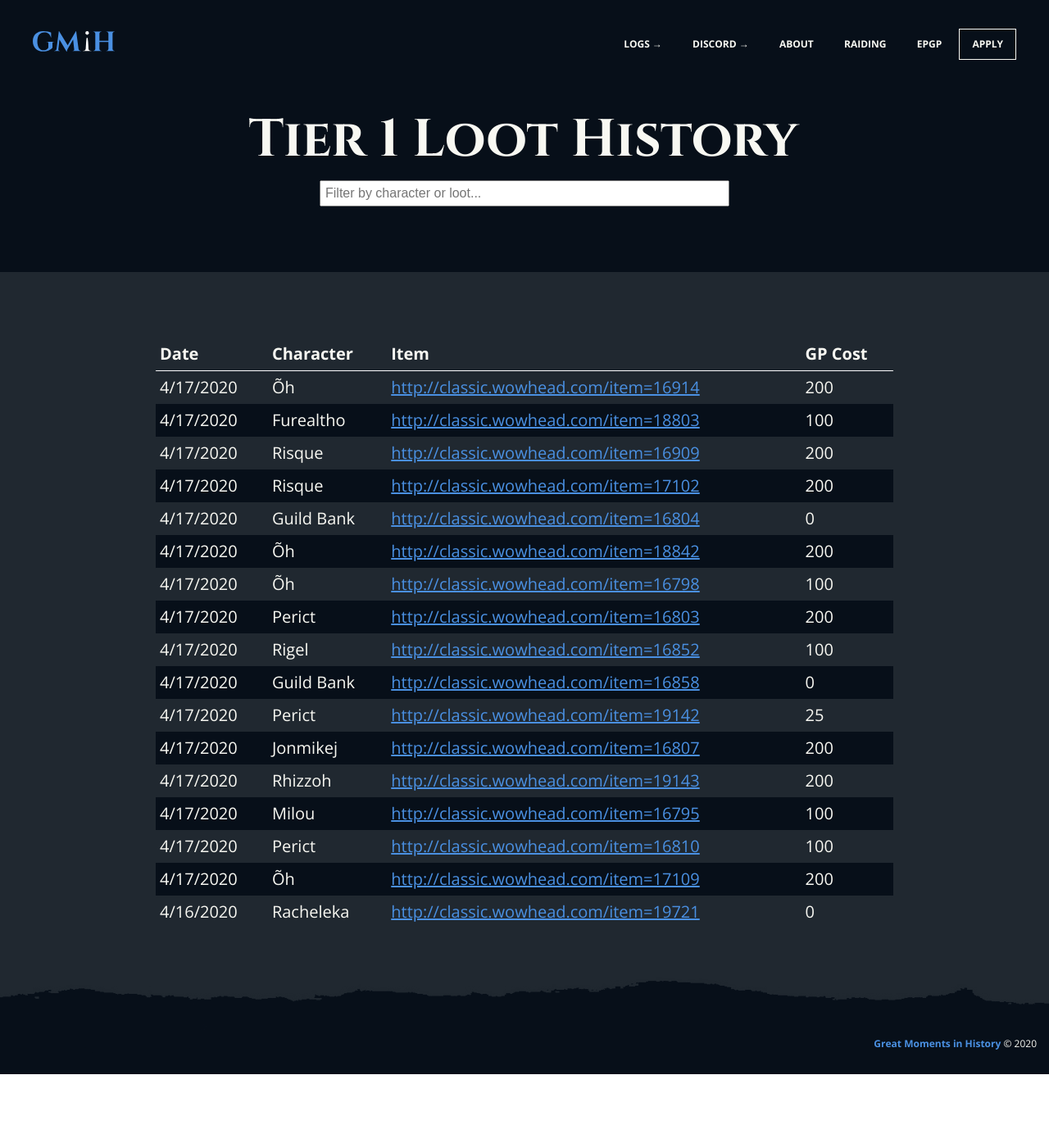
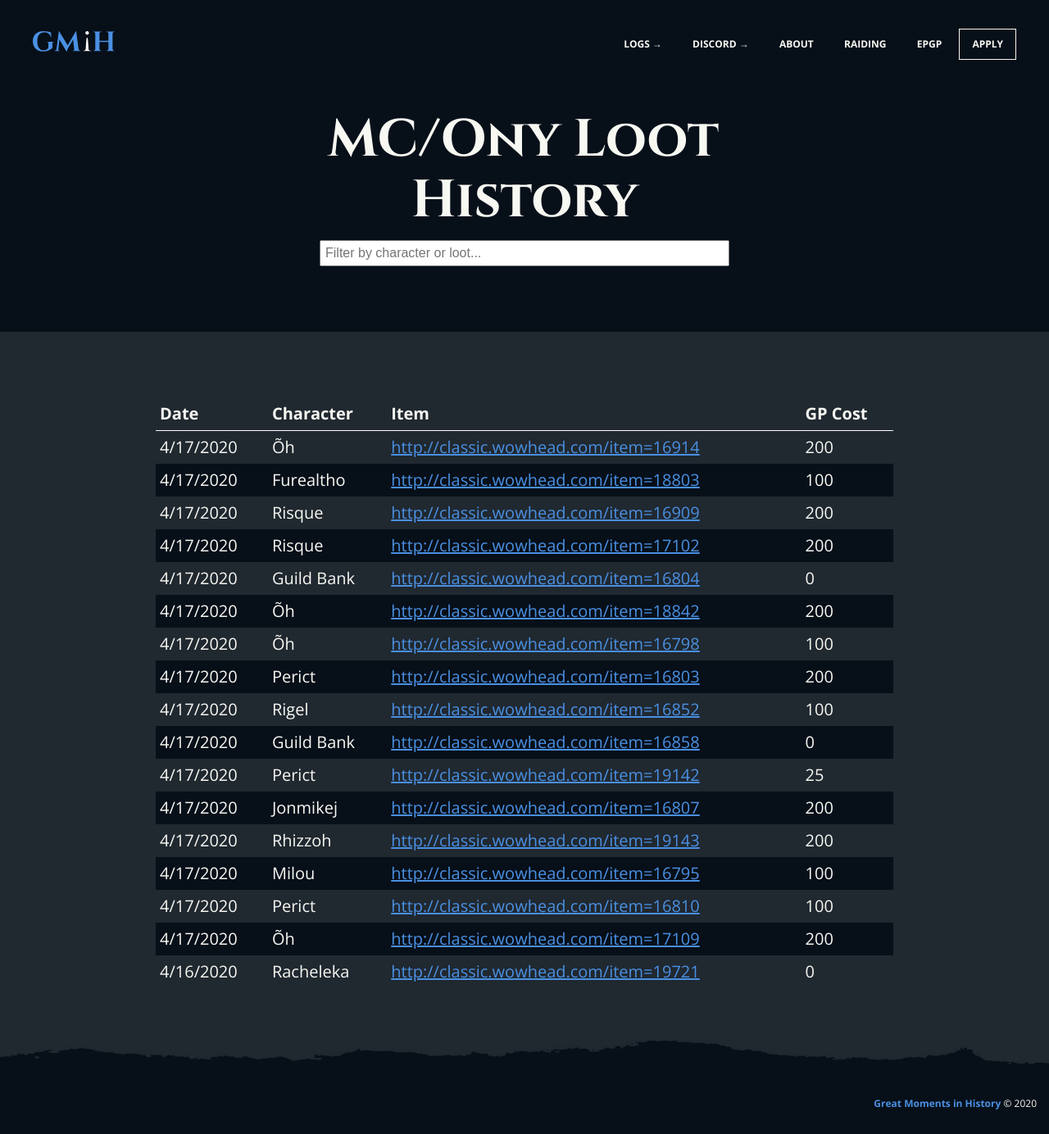
Before and after one commit to gmih/classic, a Jekyll site: the page built from epgp/tier1.html, in a window 1280 px wide. Shown: the whole page at 82% size. Built offline with Jekyll 4.4.1, drawn with Linux system fonts in a browser that asks for light colours; nearby versions of some CDN libraries; a script that is not in the unit is left out; before the commit the page ends 1311 px from its top, so only the background shows below that.

Commit message:
Update titles

```diff
--- a/epgp/tier1.html
+++ b/epgp/tier1.html
@@ -1,6 +1,6 @@
 ---
 layout: epgp
-title: Tier 1 Loot History
+title: MC/Ony Loot History
 weight: 1
 permalink: /epgp/tier1/
 ---
--- a/pages/epgp/index.html
+++ b/pages/epgp/index.html
@@ -8,7 +8,7 @@ permalink: epgp/
 <div class="tierEPGP">
   <div class="tier1">
 
-    <h2><a class="tier-link" href="./tier1"><i class="fa fa-link"></i> Tier 1 EPGP</a></h2>
+    <h2><a class="tier-link" href="./tier1"><i class="fa fa-link"></i> MC/Ony EPGP</a></h2>
     <table class="tier-table" id="tier1">
       <tr class="tier-header" id="tier1-header">
         <th>Character</th>
```
